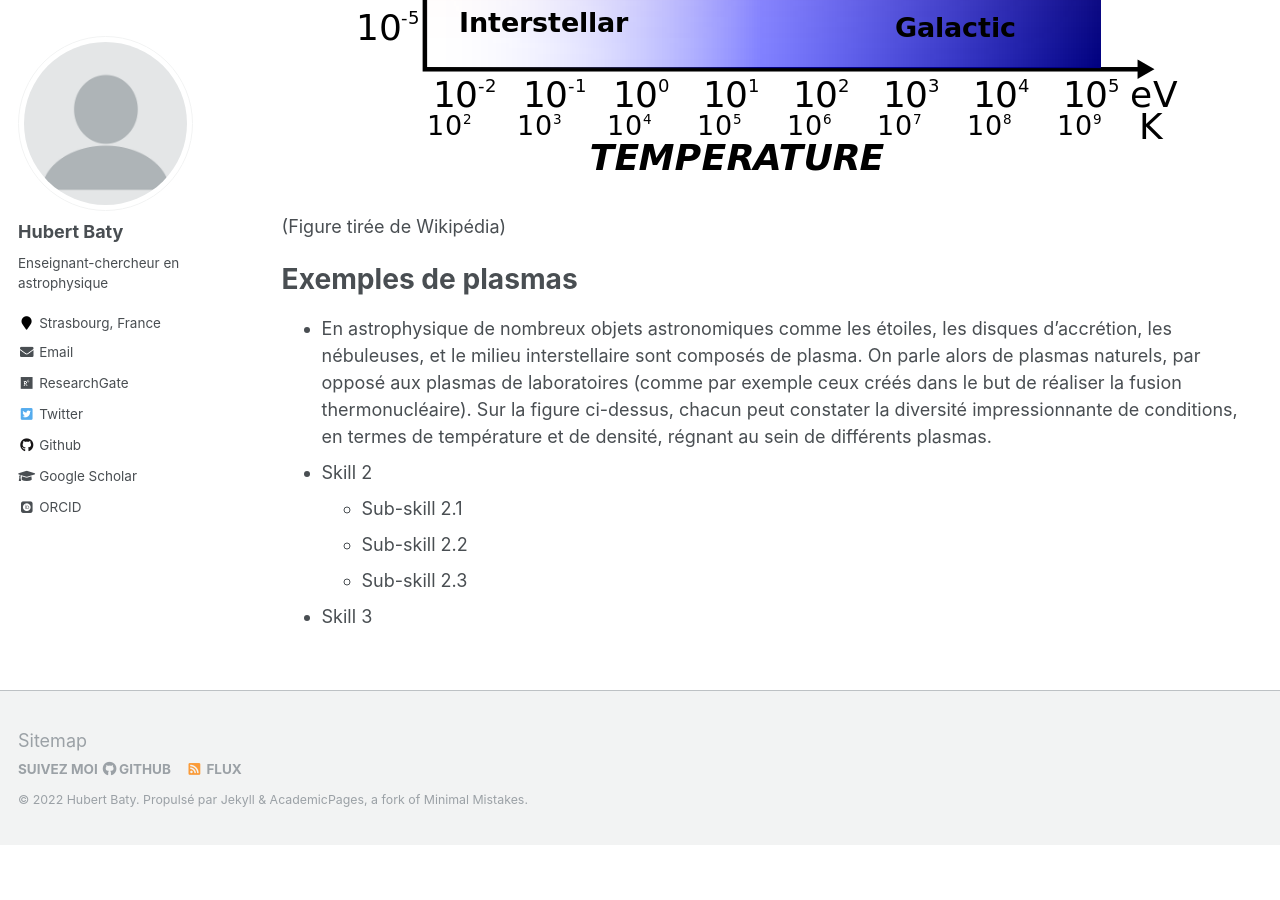
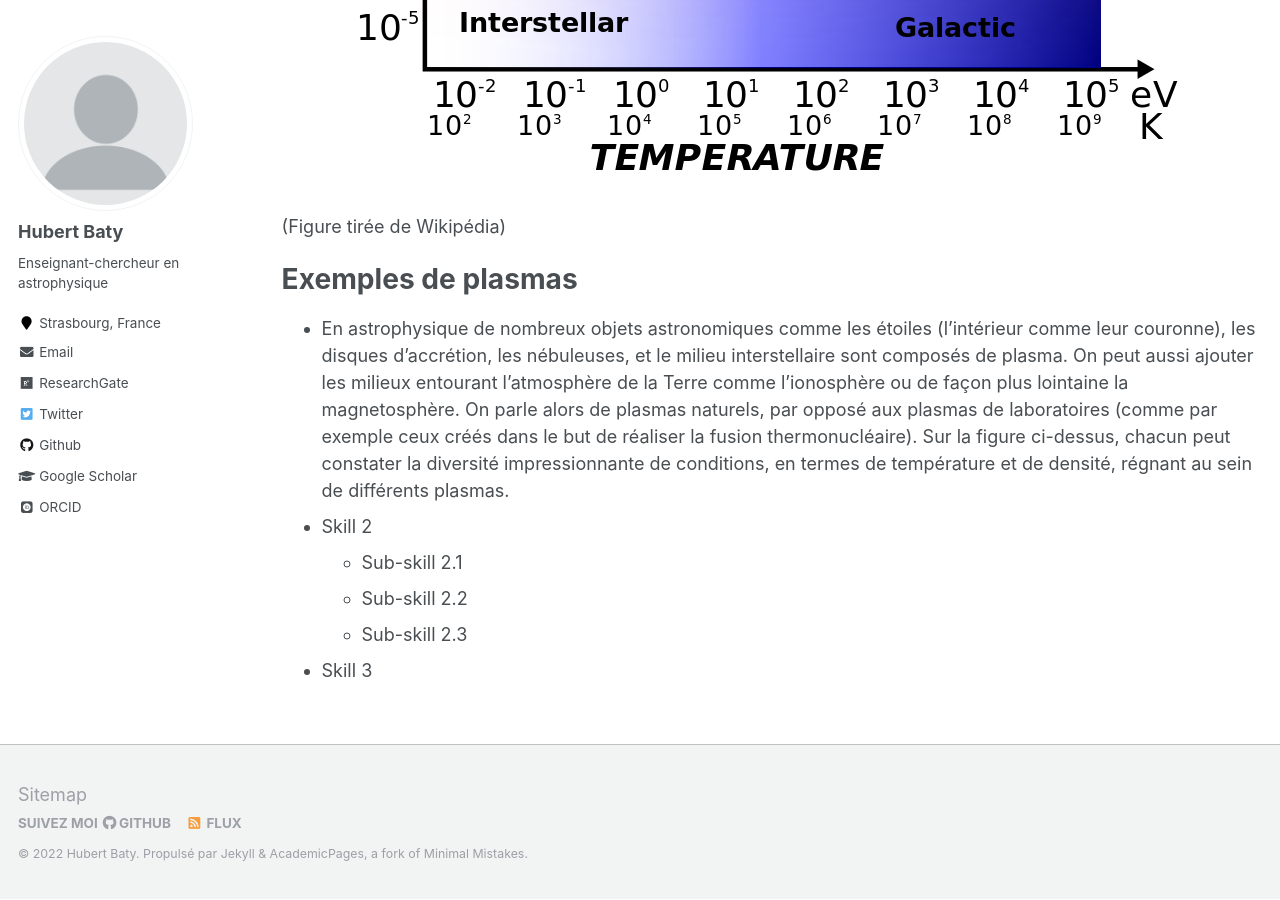
Before and after one commit to hubertbaty/hubertbaty.github.io, a Jekyll site: the page built from _pages/plasma.md, in a window 1280 px wide and 900 px high, scrolled down 2195 px. Built offline with Jekyll 4.4.1, drawn with Linux system fonts in a browser that asks for light colours; some web fonts are replaced; formulas are drawn with MathJax 3; before the commit the page ends 3041 px from its top, so only the background shows below that.

Commit message:
Update plasma.md

```diff
--- a/_pages/plasma.md
+++ b/_pages/plasma.md
@@ -38,8 +38,8 @@ $\alpha = 1$.
 
 Exemples de plasmas
 ======
-* En astrophysique de nombreux objets astronomiques comme les étoiles, les disques d'accrétion, les nébuleuses, et le milieu interstellaire sont composés
-de plasma. On parle alors de plasmas naturels, par opposé aux plasmas de laboratoires (comme par exemple ceux créés dans le but de réaliser la fusion
+* En astrophysique de nombreux objets astronomiques comme les étoiles (l'intérieur comme leur couronne), les disques d'accrétion, les nébuleuses, et le milieu interstellaire sont composés
+de plasma. On peut aussi ajouter les milieux entourant l'atmosphère de la Terre comme l'ionosphère ou de façon plus lointaine la magnetosphère. On parle alors de plasmas naturels, par opposé aux plasmas de laboratoires (comme par exemple ceux créés dans le but de réaliser la fusion
 thermonucléaire). Sur la figure ci-dessus, chacun peut constater la diversité impressionnante de conditions, en termes de température et de densité, régnant au sein de différents plasmas.
 * Skill 2
   * Sub-skill 2.1
```
